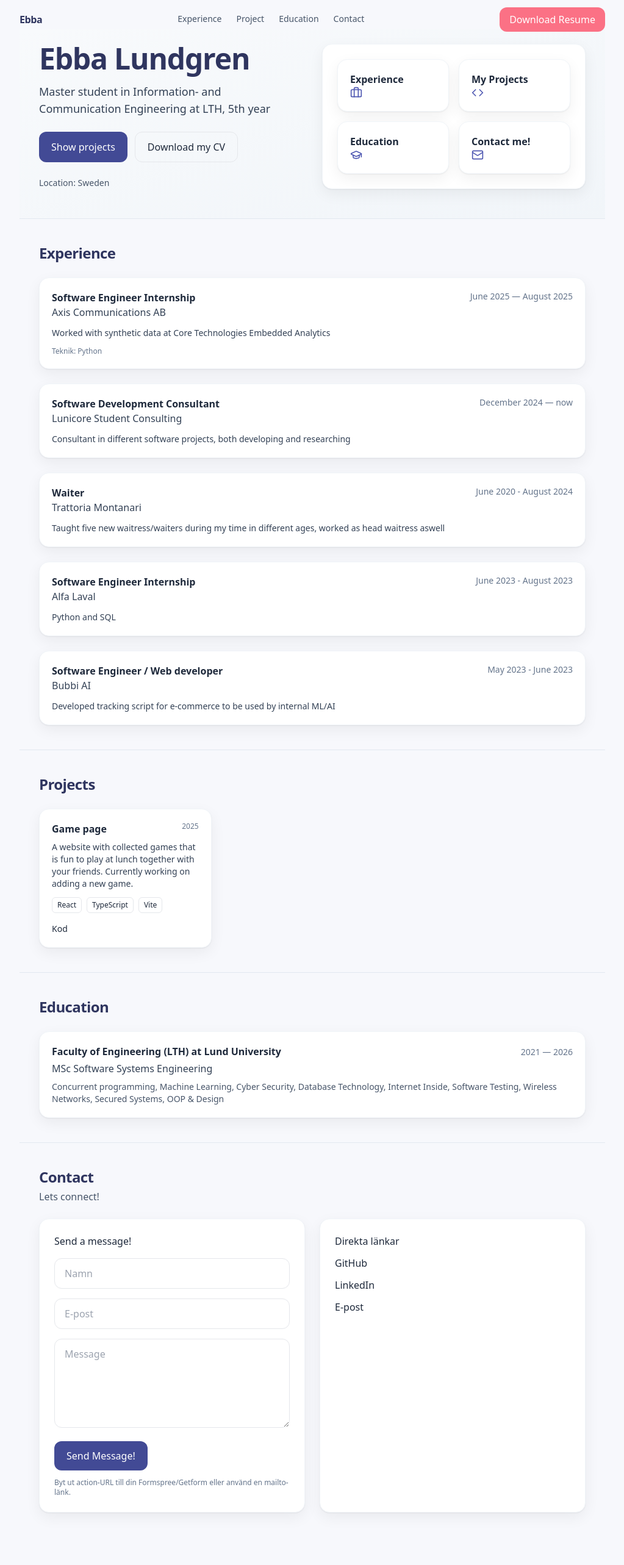
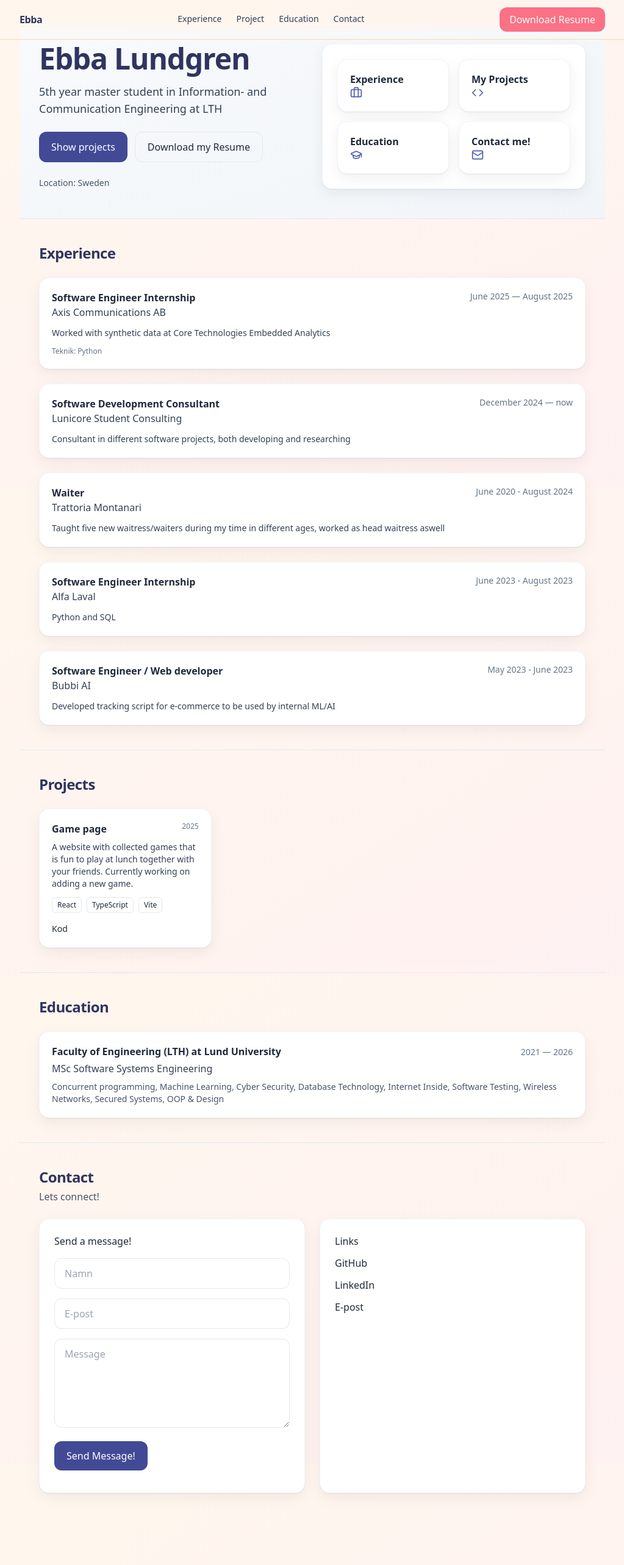
Before and after one commit to EbbacnLundgren/portfolio, a Next.js app: page / in a window 1280 px wide. Shown: the top 2566 px of the page at 61% size, without its empty margins (128-1151 px from the left). Built offline with nearby package versions, Linux system fonts and the light colour scheme.

Commit message:
Added more info

```diff
--- a/app/globals.css
+++ b/app/globals.css
@@ -16,6 +16,7 @@ html, body {
 
 body {
   @apply bg-[rgb(var(--bg))] text-slate-800 antialiased;
+  @apply bg-gradient-to-br from-orange-50 to-rose-50 text-slate-800 antialiased;
 }
 
 .container-prose {
--- a/app/page.tsx
+++ b/app/page.tsx
@@ -30,7 +30,7 @@ export default function Page() {
                 className="inline-flex items-center rounded-xl border px-5 py-3 hover:bg-slate-50"
                 target="_blank"
               >
-                Download my CV
+                Download my Resume
               </a>
             </div>
             <ul className="mt-6 flex flex-wrap gap-6 text-sm text-slate-600">
@@ -109,12 +109,12 @@ export default function Page() {
               </button>
             </form>
             <p className="text-xs text-slate-500 mt-3">
-              Byt ut action-URL till din Formspree/Getform eller använd en mailto-länk.
+
             </p>
           </div>
 
           <div className="card p-6">
-            <h3 className="font-medium">Direkta länkar</h3>
+            <h3 className="font-medium">Links</h3>
             <ul className="mt-3 space-y-3">
               <li><a href={data.links.github} className="hover:underline" target="_blank">GitHub</a></li>
               <li><a href={data.links.linkedin} className="hover:underline" target="_blank">LinkedIn</a></li>
--- a/components/Header.tsx
+++ b/components/Header.tsx
@@ -25,7 +25,7 @@ export function Header() {
   return (
     <header
       className={clsx(
-        "fixed top-0 w-full z-50 transition-all",
+        "fixed top-0 w-full z-50 transition-all bg-orange-100/70 backdrop-blur border-b border-orange-200",
         scrolled
           ? "bg-white/80 backdrop-blur shadow-sm"
           : "bg-transparent"
@@ -40,7 +40,7 @@ export function Header() {
             <a
               key={it.href}
               href={it.href}
-              className="relative text-slate-600 hover:text-ink-700 transition-colors after:block after:h-[2px] after:w-0 after:bg-rose-400 after:transition-all hover:after:w-full"
+              className="relative text-slate-700 hover:text-orange-600 transition-colors after:block after:h-[2px] after:w-0 after:bg-orange-400 after:transition-all hover:after:w-full"
             >
               {it.label}
             </a>
--- a/content/data.ts
+++ b/content/data.ts
@@ -22,9 +22,8 @@ export const data = {
   hero: {
     title: "Ebba Lundgren",
     subtitle:
-      "Master student in Information- and Communication Engineering at LTH, 5th year",
+      "5th year master student in Information- and Communication Engineering at LTH",
     location: "Sweden",
-    osRepos: 50
   },
   links: {
     github: "https://github.com/EbbacnLundgren",
```
